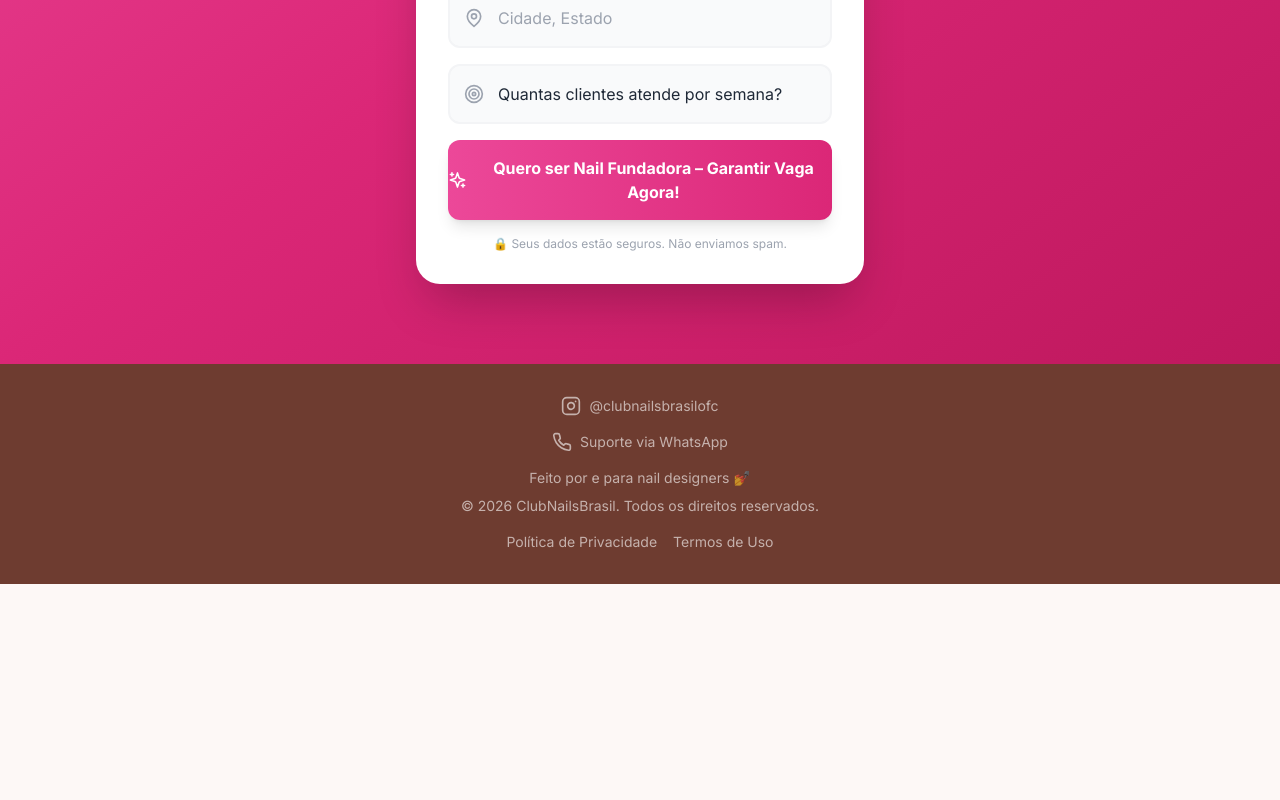
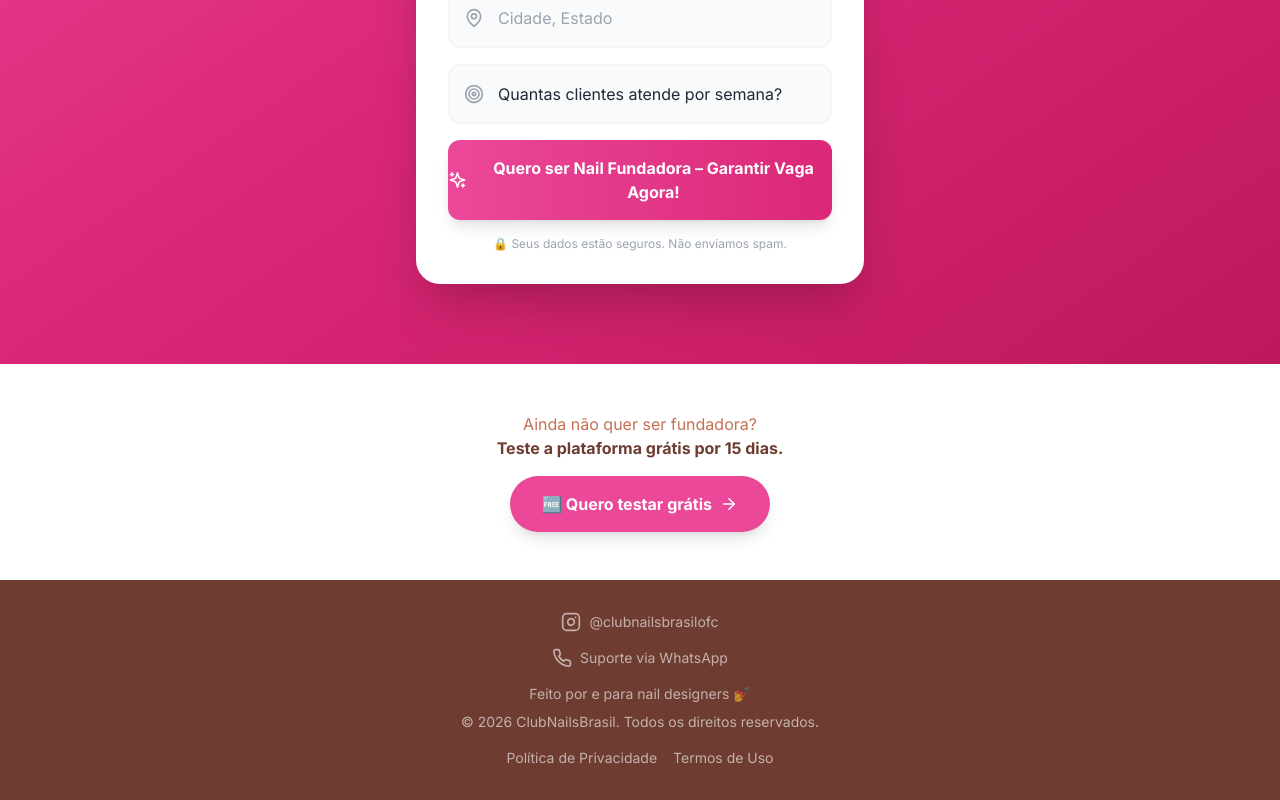
Before and after one commit to euhenriqueofc26/nails-saas, a Next.js app: page /fundadoras in a window 1280 px wide. Shown: the part 7497-8297 px from the top of the page. Before the commit the page ends 8081 px from the top, so only its background shows below. Built offline with nearby package versions, Linux system fonts and the light colour scheme; no server answers.

Commit message:
feat: add 'testar gratis' CTA to fundadoras page

```diff
--- a/src/app/fundadoras/page.tsx
+++ b/src/app/fundadoras/page.tsx
@@ -581,6 +581,23 @@ export default function FundadorasPage() {
         </div>
       </section>
 
+      {/* CTA - Testar Grátis */}
+      <section className="py-12 px-4 bg-white">
+        <div className="max-w-md mx-auto text-center">
+          <p className="text-nude-600 mb-4">
+            Ainda não quer ser fundadora?<br />
+            <span className="font-bold text-nude-900">Teste a plataforma grátis por 15 dias.</span>
+          </p>
+          <a
+            href="/#form"
+            className="inline-flex items-center gap-2 bg-rose-500 text-white px-8 py-4 rounded-full font-bold hover:bg-rose-600 transition-colors shadow-lg"
+          >
+            🆓 Quero testar grátis
+            <ArrowRight size={18} />
+          </a>
+        </div>
+      </section>
+
       {/* Footer */}
       <footer className="py-8 px-4 bg-nude-900 text-white/60 text-center text-sm">
         <div className="flex flex-col items-center gap-4 mb-4">
```
